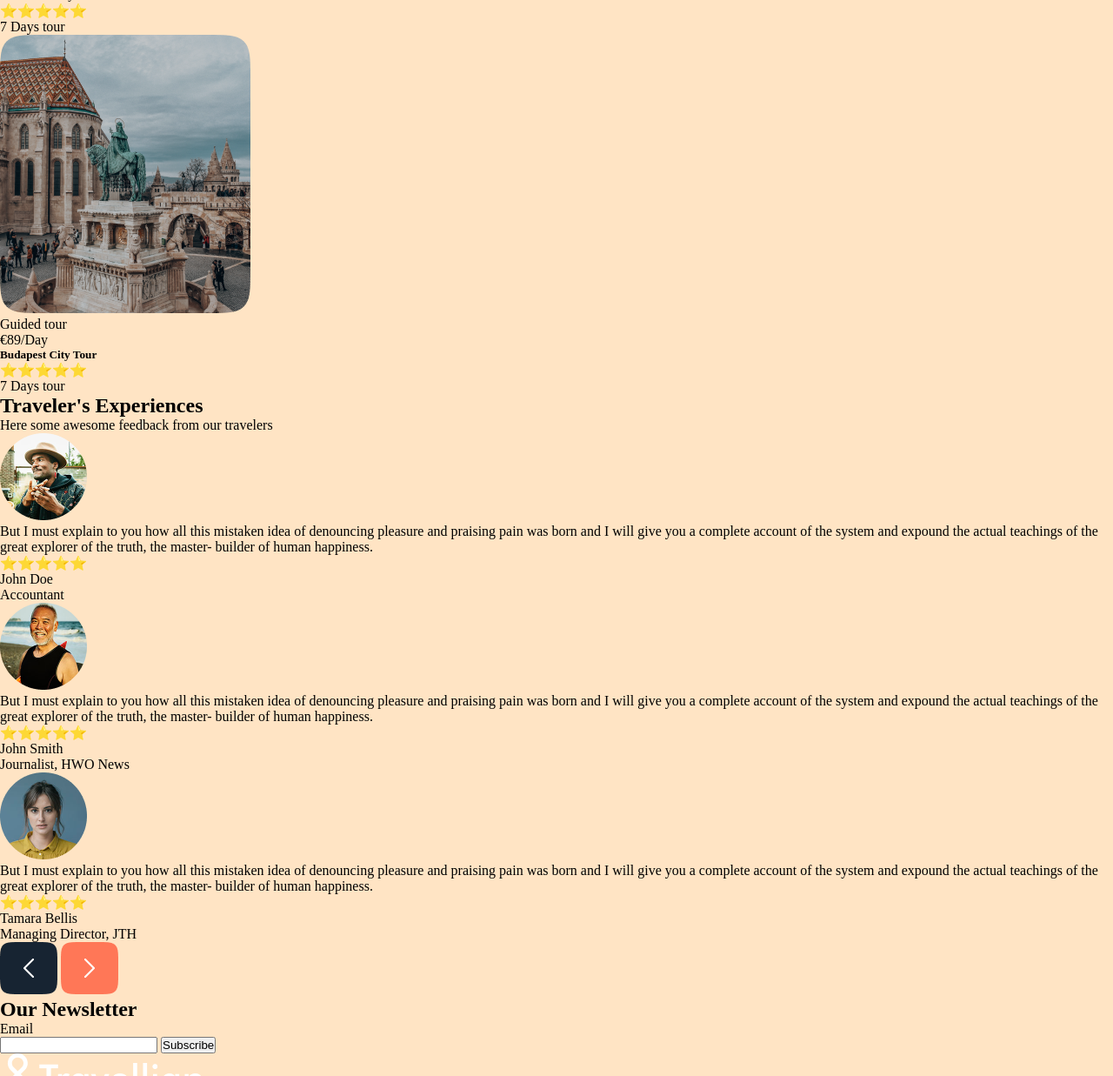
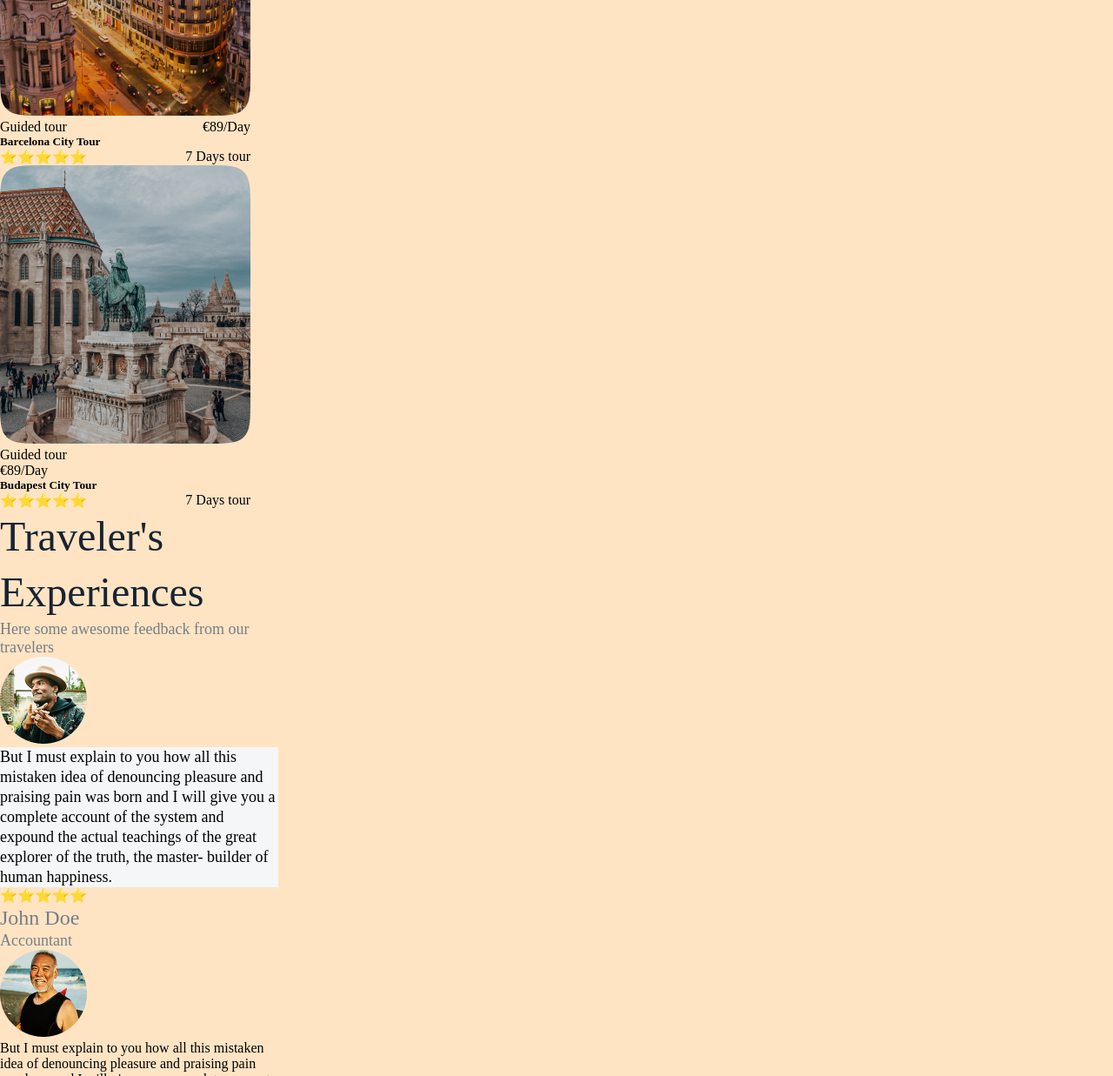
Before and after one commit to jbokyes/202301-W1CH5-Joaquin-Fernando, a website: page index.html in a window 1280 px wide. Shown: the part 4577-5814 px from the top of the page at 87% size. Drawn offline with Linux system fonts and the light colour scheme.

Commit message:
added more sass

```diff
--- a/index.html
+++ b/index.html
@@ -127,7 +127,7 @@
       </div>
     </div>
   </section>
-  <section>
+  <section class="blog">
     <div class="blog-title">
       <h2 class="blog-title__title">Our Blog</h2>
       <p class="blog-title__subtitle">An insight the incredible experience in the world</p>
@@ -157,7 +157,7 @@
       </div>
     </div>
   </section>
-  <section>
+  <section class="planners">
     <div class="planners-head">
       <h2 class="planners-head_title">Trip Planners</h2>
       <p class="planners-head_subtitle">20 years from now you will be more disappointed by the things that you didn’t
@@ -171,36 +171,36 @@
       </div>
       <div>
         <img src="images/romecitytour.png" alt="">
-        <div>
+        <div class="planners-cities__price">
           <p>Guided tour</p>
           <p>€99/Day</p>
         </div>
         <h5>Rome City Tour</h5>
-        <div>
+        <div class="planners-cities__rating">
           <p>⭐⭐⭐⭐⭐</p>
           <p>7 Days tour</p>
         </div>
       </div>
       <div>
         <img src="images/pariscitytour.png" alt="">
-        <div>
+        <div class="planners-cities__price">
           <p>Guided tour</p>
           <p>€95/Day</p>
         </div>
         <h5>Paris City Tour</h5>
-        <div>
+        <div class="planners-cities__rating">
           <p>⭐⭐⭐⭐⭐</p>
           <p>7 Days tour</p>
         </div>
       </div>
       <div>
         <img src="images/barcelonacitytour.png" alt="">
-        <div>
+        <div class="planners-cities__price">
           <p>Guided tour</p>
           <p>€89/Day</p>
         </div>
         <h5>Barcelona City Tour</h5>
-        <div>
+        <div class="planners-cities__rating">
           <p>⭐⭐⭐⭐⭐</p>
           <p>7 Days tour</p>
         </div>
@@ -212,22 +212,23 @@
           <p>€89/Day</p>
         </div>
         <h5>Budapest City Tour</h5>
-        <div>
+        <div class="planners-cities__rating">
           <p>⭐⭐⭐⭐⭐</p>
           <p>7 Days tour</p>
         </div>
       </div>
     </div>
   </section>
-  <section>
-    <div>
-      <h2>Traveler's Experiences</h2>
-      <p>Here some awesome feedback from our travelers</p>
+  <section class="experience">
+    <div class="experience-title">
+      <h2 class="experience-title__title">Traveler's Experiences</h2>
+      <p class="experience-title__subtitle">Here some awesome feedback from our travelers</p>
     </div>
     <div class="travelers">
       <div class="travelers-container">
         <img src="images/Avatar.png" alt="" class="travelers__avatar1">
-        <p>But I must explain to you how all this mistaken idea of denouncing pleasure and praising pain was born and
+        <p class="travelers__paragraph">But I must explain to you how all this mistaken idea of denouncing pleasure and
+          praising pain was born and
           I
           will give
           you a complete account of the system and expound the actual teachings of the great explorer of the truth,
@@ -235,8 +236,8 @@
           master-
           builder of human happiness.</p>
         <p>⭐⭐⭐⭐⭐</p>
-        <p>John Doe</p>
-        <p>Accountant</p>
+        <p class="travelers__name">John Doe</p>
+        <p class="travelers__occupation">Accountant</p>
       </div>
       <div class="travelers-container">
         <img src="images/Avatar-1.png" alt="" class="travelers__avatar2">
@@ -248,8 +249,8 @@
           master-
           builder of human happiness.</p>
         <p>⭐⭐⭐⭐⭐</p>
-        <p>John Smith</p>
-        <p>Journalist, HWO News</p>
+        <p class="travelers__name">John Smith</p>
+        <p class="travelers__occupation">Journalist, HWO News</p>
       </div>
       <div class="travelers-container">
         <img src="images/Avatar-2.png" alt="" class="travelers__avatar3">
@@ -261,8 +262,8 @@
           master-
           builder of human happiness.</p>
         <p>⭐⭐⭐⭐⭐</p>
-        <p>Tamara Bellis</p>
-        <p>Managing Director, JTH</p>
+        <p class="travelers__name">Tamara Bellis</p>
+        <p class="travelers__occupation">Managing Director, JTH</p>
       </div>
     </div>
     <div>
--- a/sass/style.scss
+++ b/sass/style.scss
@@ -400,3 +400,111 @@ body {
     flex-grow: 0;
   }
 }
+
+.planners-head {
+  display: flex;
+  flex-direction: column;
+  justify-content: center;
+  align-items: flex-start;
+  padding: 0px;
+  gap: 32px;
+  width: 288px;
+  height: 303px;
+  flex: none;
+  order: 0;
+  flex-grow: 1;
+  &__title {
+    width: 246px;
+    height: 53px;
+    font-family: "Playfair Display";
+    font-style: normal;
+    font-weight: 400;
+    font-size: 40px;
+    line-height: 53px;
+    color: #172432;
+    flex: none;
+    order: 0;
+    flex-grow: 0;
+  }
+  &__subtitle {
+    width: fit-content;
+    height: 105px;
+    font-family: "Rubik";
+    font-style: normal;
+    font-weight: 400;
+    font-size: 18px;
+    line-height: 21px;
+    color: #767e86;
+    flex: none;
+    order: 1;
+    align-self: stretch;
+    flex-grow: 0;
+  }
+}
+.planners-cities {
+  width: fit-content;
+  &__rating {
+    display: flex;
+    justify-content: space-between;
+    flex-direction: row;
+  }
+  &__price {
+    display: flex;
+    justify-content: space-between;
+    flex-direction: row;
+  }
+}
+.experience-title {
+  &__title {
+    width: 288px;
+    height: 128px;
+    font-family: "Playfair Display";
+    font-style: normal;
+    font-weight: 400;
+    font-size: 48px;
+    line-height: 64px;
+    color: #172432;
+    flex: none;
+    order: 0;
+    align-self: stretch;
+    flex-grow: 0;
+  }
+  &__subtitle {
+    width: 288px;
+    height: 42px;
+    font-family: "Rubik";
+    font-style: normal;
+    font-weight: 400;
+    font-size: 18px;
+    line-height: 21px;
+    color: #767e86;
+    flex: none;
+    order: 1;
+    align-self: stretch;
+    flex-grow: 0;
+  }
+}
+.travelers {
+  width: 20rem;
+  &__paragraph {
+    background-color: #f5f6f7;
+    line-height: 23px;
+    font-size: 18px;
+  }
+  &__name {
+    font-family: "Playfair Display";
+    font-style: normal;
+    font-weight: 400;
+    font-size: 24px;
+    line-height: 32px;
+    color: #767e86;
+  }
+  &__occupation {
+    font-family: "Rubik";
+    font-style: normal;
+    font-weight: 400;
+    font-size: 18px;
+    line-height: 21px;
+    color: #767e86;
+  }
+}
```
Also changed, not shown: css/style.css, 1 other file.
